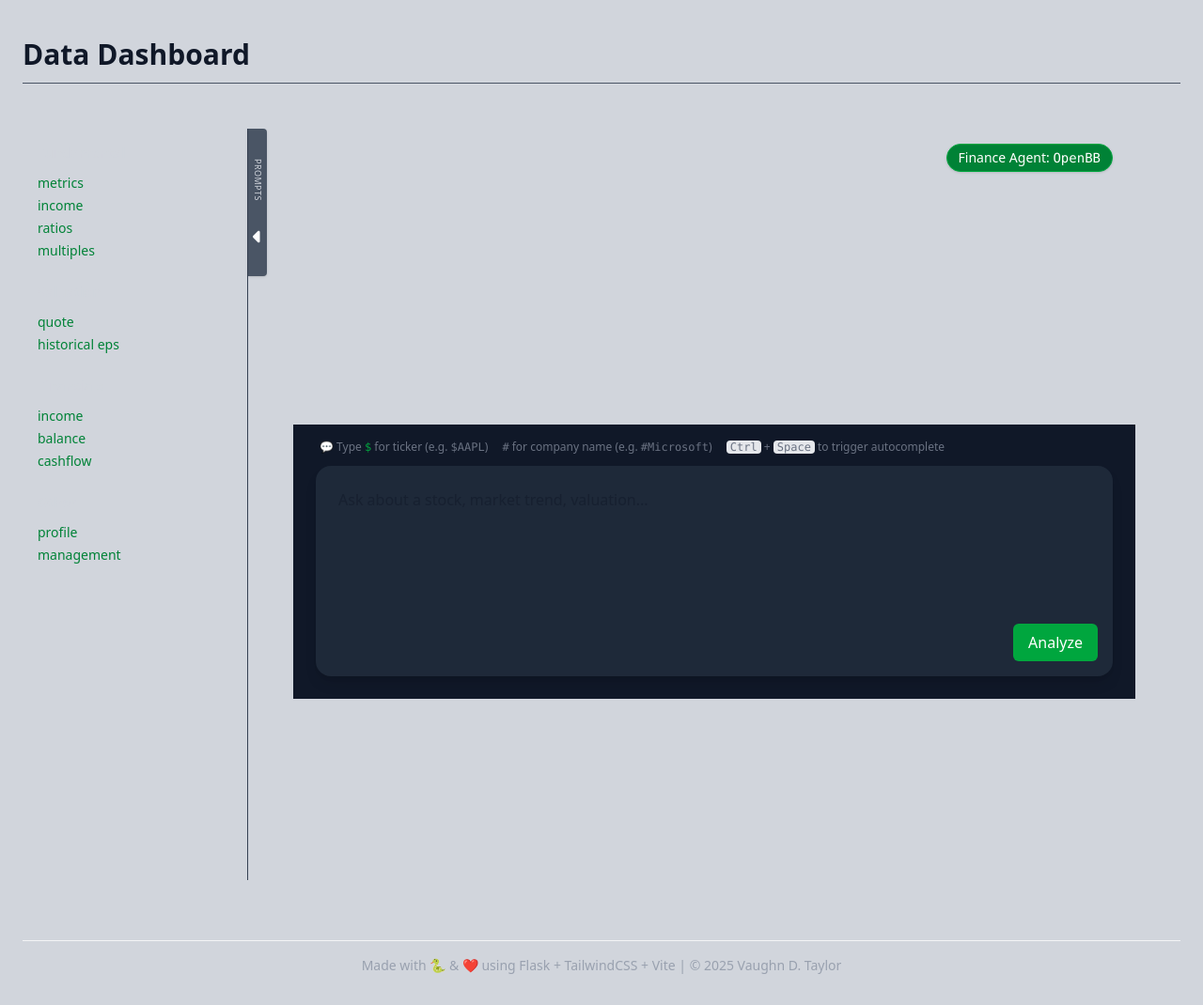
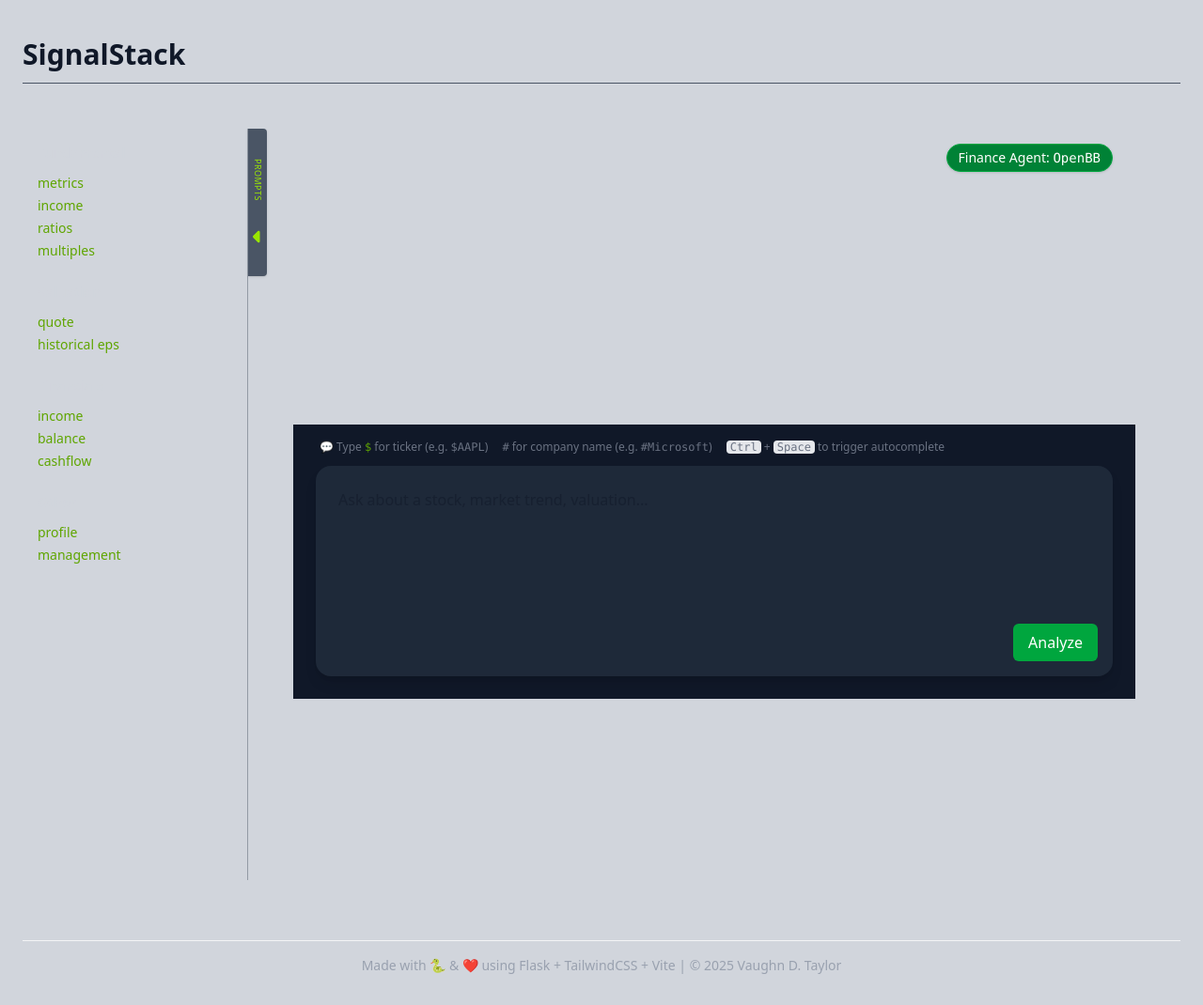
Before and after one commit to vaughn-taylor/python-playground, a Flask app: page / in a window 1280 px wide. Shown: the part 56-1126 px from the top of the page at 94% size. Run offline with Flask 3, Linux system fonts and the light colour scheme; style sheets or scripts are compiled from the project's sources.

Commit message:
sidebar and app name

```diff
--- a/templates/components/navbar.html
+++ b/templates/components/navbar.html
@@ -71,5 +71,5 @@
 </header>
 
 <h1 class="mt-10 mb-12 pb-3 text-3xl font-bold text-gray-900 dark:text-white border-b border-gray-600">
-    {{ page_title | default("Data Dashboard") }}
+    {{ page_title | default("Section") }}
 </h1>
--- a/templates/index.html
+++ b/templates/index.html
@@ -1,18 +1,19 @@
 {% extends "layout/base.html" %}
 
 {% set page_id = "chat" %}
+{% set page_title = "SignalStack" %}
 
 {% block content %}
 <div class="relative flex h-screen text-gray-900 dark:text-gray-100">
 
     <div id="toggle-wrapper"
-        class="absolute left-0 z-0 p-0 w-60 h-full border-r border-gray-700 transition duration-200 ease-in">
+        class="absolute left-0 z-0 p-0 w-60 h-full border-r border-gray-700/40 transition duration-200 ease-in">
         <button id="toggle-sidebar"
             class="absolute top-0 -right-[21px] z-50 bg-gray-600 text-white text-xs px-0 py-8 rounded-tr rounded-br shadow">
             <span class="sr-only">Hide</span>
-            <span class="text-[9px] mb-6 text-gray-300 uppercase tracking-wider font-medium"
+            <span class="text-[9px] mb-6 text-lime-400 uppercase tracking-wider font-medium"
                 style="writing-mode: vertical-rl;">prompts</span>
-            <svg xmlns="http://www.w3.org/2000/svg" viewBox="0 0 256 512" class="w-5 h-5 fill-white">
+            <svg xmlns="http://www.w3.org/2000/svg" viewBox="0 0 256 512" class="w-5 h-5 fill-lime-400">
                 <path
                     d="M9.4 278.6c-12.5-12.5-12.5-32.8 0-45.3l128-128c9.2-9.2 22.9-11.9 34.9-6.9s19.8 16.6 19.8 29.6l0 256c0 12.9-7.8 24.6-19.8 29.6s-25.7 2.2-34.9-6.9l-128-128z" />
             </svg>
@@ -22,7 +23,7 @@
             <span class="sr-only">Show</span>
             <span class="text-[9px] mb-6 text-gray-300 uppercase tracking-wider font-medium"
                 style="writing-mode: vertical-rl;">prompts</span>
-            <svg xmlns="http://www.w3.org/2000/svg" viewBox="0 0 256 512" class="w-5 h-5 fill-white">
+            <svg xmlns="http://www.w3.org/2000/svg" viewBox="0 0 256 512" class="w-5 h-5 fill-gray-300">
                 <path
                     d="M246.6 278.6c12.5-12.5 12.5-32.8 0-45.3l-128-128c-9.2-9.2-22.9-11.9-34.9-6.9s-19.8 16.6-19.8 29.6l0 256c0 12.9 7.8 24.6 19.8 29.6s25.7 2.2 34.9-6.9l128-128z" />
             </svg>
@@ -35,42 +36,42 @@
             <div>
                 <h3 class="font-semibold text-gray-300 mb-3">Fundamental</h3>
                 <ul class="space-y-1">
-                    <li><button class="tool-suggestion text-green-700 hover:text-white"
+                    <li><button class="tool-suggestion text-lime-600 hover:text-white"
                             data-prompt="Show key metrics for {{symbol}}">metrics</button></li>
-                    <li><button class="tool-suggestion text-green-700 hover:text-white"
+                    <li><button class="tool-suggestion text-lime-600 hover:text-white"
                             data-prompt="Get the income statement for {{symbol}}">income</button></li>
-                    <li><button class="tool-suggestion text-green-700 hover:text-white"
+                    <li><button class="tool-suggestion text-lime-600 hover:text-white"
                             data-prompt="What are the financial ratios of {{symbol}}">ratios</button></li>
-                    <li><button class="tool-suggestion text-green-700 hover:text-white"
+                    <li><button class="tool-suggestion text-lime-600 hover:text-white"
                             data-prompt="Show valuation multiples for {{symbol}}">multiples</button></li>
                 </ul>
             </div>
             <div>
                 <h3 class="font-semibold text-gray-300 mb-3">Valuation</h3>
                 <ul class="space-y-1">
-                    <li><button class="tool-suggestion text-green-700 hover:text-white"
+                    <li><button class="tool-suggestion text-lime-600 hover:text-white"
                             data-prompt="Get the latest stock quote for {{symbol}}">quote</button></li>
-                    <li><button class="tool-suggestion text-green-700 hover:text-white"
+                    <li><button class="tool-suggestion text-lime-600 hover:text-white"
                             data-prompt="Show historical EPS for {{symbol}}">historical eps</button></li>
                 </ul>
             </div>
             <div>
                 <h3 class="font-semibold text-gray-300 mb-3">Financials</h3>
                 <ul class="space-y-1">
-                    <li><button class="tool-suggestion text-green-700 hover:text-white"
+                    <li><button class="tool-suggestion text-lime-600 hover:text-white"
                             data-prompt="Income statement for {{symbol}}">income</button></li>
-                    <li><button class="tool-suggestion text-green-700 hover:text-white"
+                    <li><button class="tool-suggestion text-lime-600 hover:text-white"
                             data-prompt="Balance sheet for {{symbol}}">balance</button></li>
-                    <li><button class="tool-suggestion text-green-700 hover:text-white"
+                    <li><button class="tool-suggestion text-lime-600 hover:text-white"
                             data-prompt="Cash flow report for {{symbol}}">cashflow</button></li>
                 </ul>
             </div>
             <div>
                 <h3 class="font-semibold text-gray-300 mb-3">Other</h3>
                 <ul class="space-y-1">
-                    <li><button class="tool-suggestion text-green-700 hover:text-white"
+                    <li><button class="tool-suggestion text-lime-600 hover:text-white"
                             data-prompt="Company profile for {{symbol}}">profile</button></li>
-                    <li><button class="tool-suggestion text-green-700 hover:text-white"
+                    <li><button class="tool-suggestion text-lime-600 hover:text-white"
                             data-prompt="List the current executives for {{symbol}}">management</button></li>
                 </ul>
             </div>
@@ -97,7 +98,7 @@
         <div class="sticky bottom-0 w-full pt-4 px-6 pb-6 bg-gray-900">
             <!-- 💡 Autocomplete Tips -->
             <div class="text-xs text-gray-500 dark:text-gray-400 px-1 pb-1 mb-2">
-                <span class="inline-block mr-3">💬 Type <code class="text-green-600">$</code> for ticker (e.g.
+                <span class="inline-block mr-3">💬 Type <code class="text-lime-600">$</code> for ticker (e.g.
                     <code>$AAPL</code>)</span>
                 <span class="inline-block mr-3"><code>#</code> for company name (e.g. <code>#Microsoft</code>)</span>
                 <span class="inline-block"><kbd class="bg-gray-200 dark:bg-gray-700 px-1 rounded">Ctrl</kbd> + <kbd
--- a/templates/layout/base.html
+++ b/templates/layout/base.html
@@ -4,7 +4,7 @@
 <head>
     <meta charset="UTF-8" />
     <meta name="viewport" content="width=device-width, initial-scale=1.0" />
-    <title>{% block title %}Python Playground{% endblock %}</title>
+    <title>SignalStack</title>
 
     <link rel="icon" type="image/png" href="{{ url_for('static', filename='favicon-96x96.png') }}" sizes="96x96" />
     <link rel="icon" type="image/svg+xml" href="{{ url_for('static', filename='favicon.svg') }}" />
```
